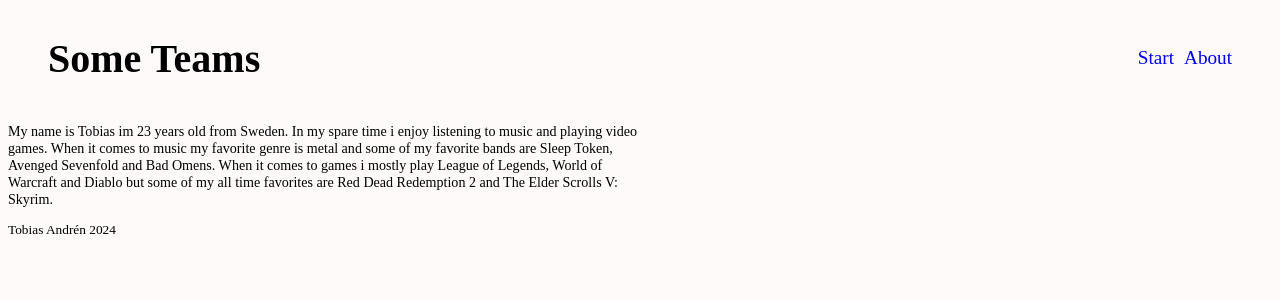
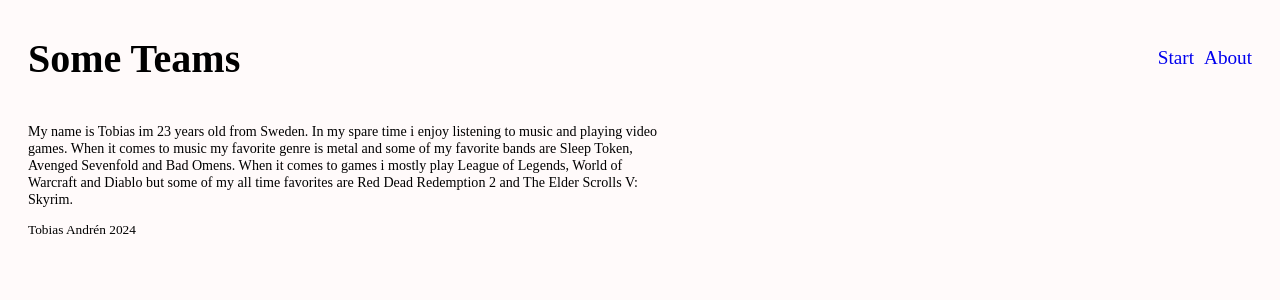
Before and after one commit to TobiasAndren/some-teams, a PHP site: page /about.php in a window 1280 px wide. Shown: the top 300 px of the page. Run offline with PHP 8.4, Linux system fonts and the light colour scheme.

Commit message:
added padding to some elements

```diff
--- a/project/about.php
+++ b/project/about.php
@@ -5,7 +5,7 @@ include __DIR__ . "/header.php";
 ?>
 
 <article>
-    <p class="about">
+    <p class="about padding">
         My name is Tobias im 23 years old from Sweden.
         In my spare time i enjoy listening to music and playing video games.
         When it comes to music my favorite genre is metal and some of my favorite bands are Sleep Token, Avenged Sevenfold and Bad Omens.
--- a/project/footer.php
+++ b/project/footer.php
@@ -1,5 +1,5 @@
 <footer>
-    <small>Tobias Andrén <?php echo date("Y") ?></small>
+    <small class="padding">Tobias Andrén <?php echo date("Y") ?></small>
 </footer>
 </body>
 
--- a/project/header.php
+++ b/project/header.php
@@ -47,6 +47,10 @@
             margin-bottom: 5px;
         }
 
+        p {
+            font-size: 36px;
+        }
+
         main p {
             color: #444;
             font-size: 1vw;
@@ -88,11 +92,16 @@
         main a:visited {
             color: black;
         }
+
+        .padding {
+            padding-right: 20px;
+            padding-left: 20px;
+        }
     </style>
 </head>
 
 <body>
-    <header>
+    <header class="padding">
         <h1>Some Teams</h1>
         <nav>
             <a href="index.php">Start</a>
```
